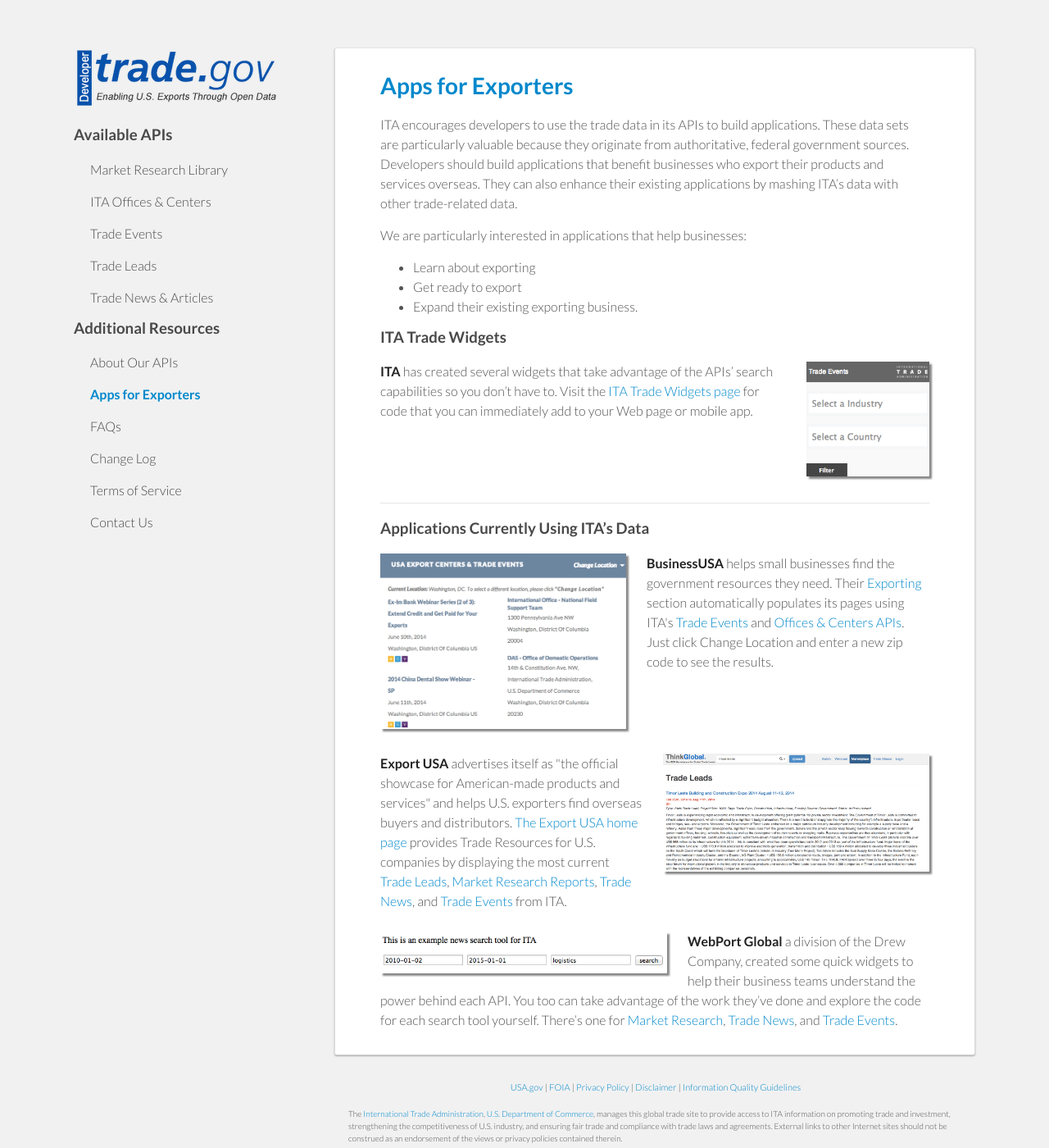
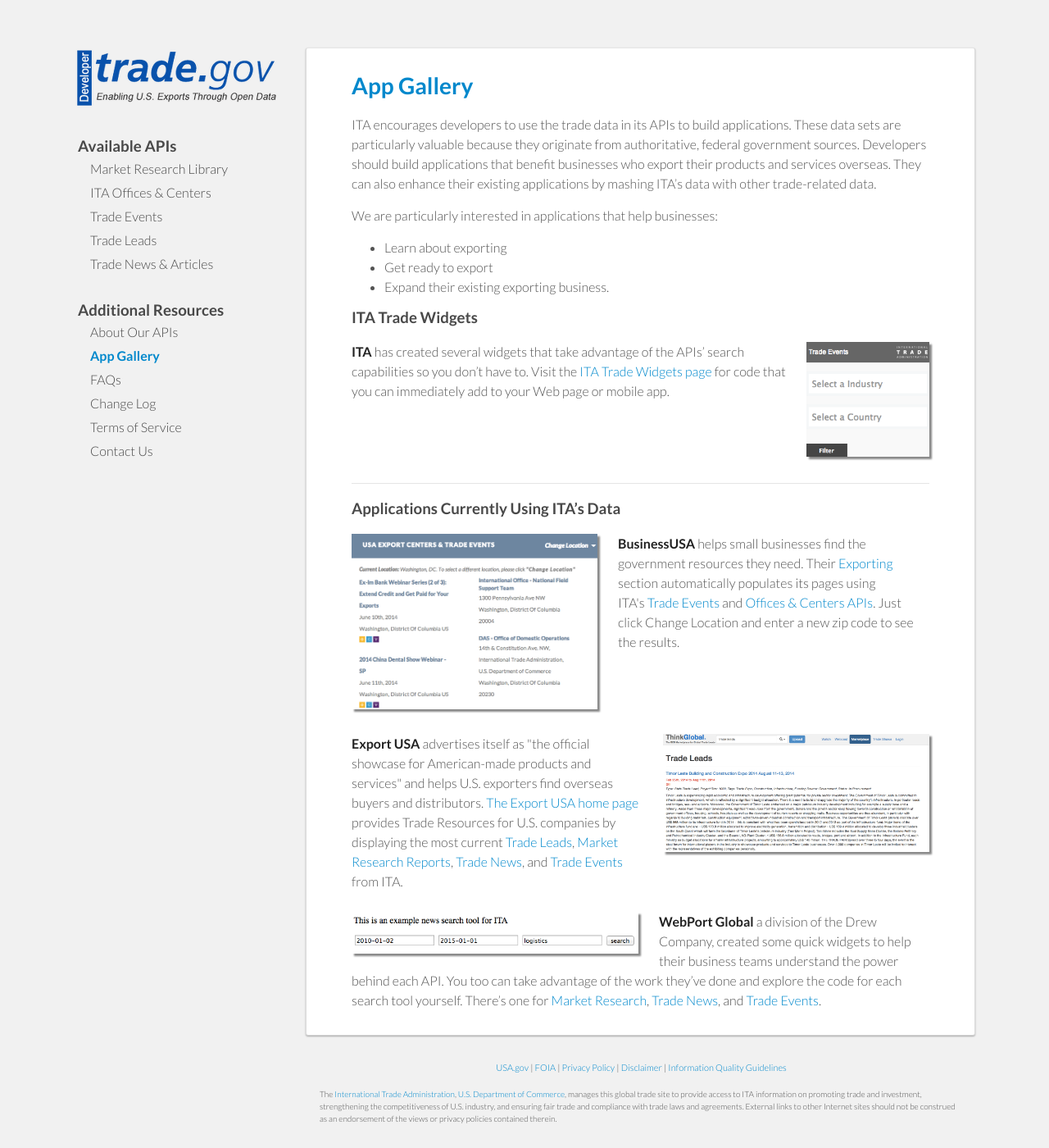
Before and after one commit to InternationalTradeAdministration/developerportal, a Jekyll site: the page built from _posts/2013-09-05-apps-exporters.markdown, in a window 1280 px wide and 1400 px high. Shown: the whole window at 82% size. Built offline with Jekyll 4.4.1, drawn with Linux system fonts in a browser that asks for light colours; nearby versions of some CDN libraries.

Commit message:
Updated left navigation to fit all screens

```diff
--- a/_layouts/body.html
+++ b/_layouts/body.html
@@ -33,17 +33,17 @@ Title: Body
   color: #0851ab; "> Developer</h1>
         <a href="/devportal" style="text-decoration:none;"><h1 style="font-size:24px;color: #0851ab;">Trade Developer Portal</h1>
         <h2>Enabling U.S. Exports Through Open Data</h2>--></a>
-        <p></p>
+       </br></br>
 		<h3>Available APIs</h3>
         <p class="view"><a href="market-research-library.html">Market Research Library</a></p>
         <p class="view"><a href="ita-office-locations.html">ITA Offices & Centers</a></p>
         <p class="view"><a href="trade-events.html">Trade Events</a></p>
         <p class="view"><a href="trade-leads.html">Trade Leads</a></p>
         <p class="view"><a href="trade-news-articles.html">Trade News & Articles</a></p>
-
+		</br>
 		<h3>Additional Resources</h3>
 		<p class="view"><a href="about-apis.html">About Our APIs</a></p>
-        <p class="view"><a href="apps-exporters.html">Apps for Exporters</a></p>
+        <p class="view"><a href="app-gallery.html">App Gallery</a></p>
         <p class="view"><a href="faq.html">FAQs</a></p>
         <p class="view"><a href="change-log.html">Change Log</a></p>
         <p class="view"><a href="tos.html">Terms of Service</a></p>
--- a/_posts/2013-09-05-apps-exporters.markdown
+++ b/_posts/2013-09-05-apps-exporters.markdown
@@ -1,11 +1,11 @@
 ---
-permalink: "apps-exporters.html"
+permalink: "app-gallery.html"
 layout: body
-title: Apps for Exporters
+title: App Gallery
 published: true
 ---
 
-#<a href="apps-exporters.html">Apps for Exporters</a>
+#<a href="app-gallery.html">App Gallery</a>
 
 ITA encourages developers to use the trade data in its APIs to build applications. These data sets are particularly valuable because they originate from authoritative, federal government sources. Developers should build applications that benefit businesses who export their products and services overseas. They can also enhance their existing applications by mashing ITA’s data with other trade-related data.
 
--- a/stylesheets/styles.css
+++ b/stylesheets/styles.css
@@ -163,6 +163,11 @@ header {
   width:270px;
   float:left;
   position:fixed;
+  margin-bottom: auto;
+}
+
+header h3 {
+margin:5px;
 }
 
 header ul {
@@ -189,7 +194,7 @@ header li {
   width:89px;
   float:left;
   border-right:1px solid #d2d2d2;
-  height:40px;
+  height:10px;
 }
 
 header ul a {
@@ -204,7 +209,10 @@ header ul a {
 
 header p {
 margin-left:20px;
+margin:0 20px 5px;
+
 }
+
 
 .view a {
 color:#494949;
@@ -252,7 +260,7 @@ header ul a strong {
 }
 
 section {
-  width:750px;
+  width:785px;
   float:right;
   padding:30px 15px ;
   background:#fff;
@@ -263,6 +271,7 @@ border-color: #e5e5e5 #dbdbdb #d2d2d2;
 box-shadow: rgba(0,0,0,0.3) 0 1px 2px;
 border-radius:3px; -webkit-border-radius:3px; -moz-border-radius:3px; -o-border-radius:3px; -khtml-border-radius:3px;
 }
+
 
 section a {
 color: #08c;
```
Also changed, not shown: index.html (+4 -4 lines).
